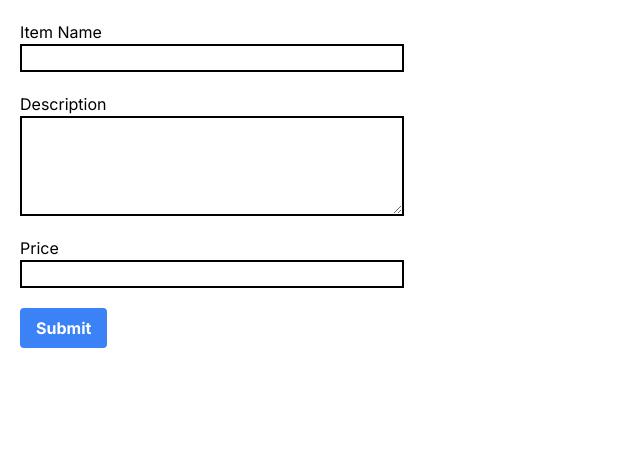
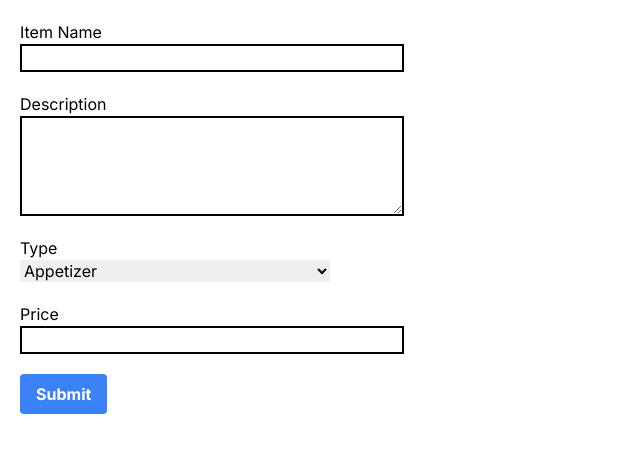
Before and after one commit to lukathao/restaurant-catalog, a Next.js app: page /admin/restaurants/1 in a window 1280 px wide. Shown: the top 452 px of the page, without its empty margins (0-640 px from the left). Built offline with nearby package versions, Linux system fonts and the light colour scheme.

Commit message:
fixed menus logic

```diff
--- a/src/app/admin/restaurants/[name]/page.tsx
+++ b/src/app/admin/restaurants/[name]/page.tsx
@@ -5,7 +5,7 @@ import React, { useEffect, useState } from 'react'
 import { useForm } from 'react-hook-form';
 
 
-const RestaurantMenuAdmin = async () => {
+const RestaurantMenuAdmin = () => {
   type MenuData = {
     restaurantId: string,
     itemName: string,
@@ -41,7 +41,7 @@ const RestaurantMenuAdmin = async () => {
       console.log(error);
     } finally {
       setLoading(false);
-      // reset();
+      reset();
     }
   };
 
@@ -85,12 +85,24 @@ const RestaurantMenuAdmin = async () => {
                   />
                   {errors.itemDescription && (<p className="text-red-500">{errors.itemDescription.message}</p>)}
               </div>
+              <div className="w-100 flex flex-col">
+                <label>Type</label>
+                <select {...register("itemType", {required: "Please select a valid item type", minLength: 2})}>
+                  <option>Appetizer</option>
+                  <option>Entree</option>
+                  <option>Drink</option>
+                  <option>A la carte</option>
+                  <option>Others</option>
+                </select>
+                {errors.itemType && (<p className="text-red-500">{errors.itemType.message}</p>)}
+              </div>
               <div className="flex flex-col">
                 <label>Price</label>
                 <input
                   type="number"
                   className="w-96 text-black border-black border-2"
                   min={0}
+                  step={"any"}
                   {...register("itemPrice", {
                     required: "Invalid price"
                   })}
--- a/src/app/api/menu/item/route.ts
+++ b/src/app/api/menu/item/route.ts
@@ -8,7 +8,7 @@ export async function POST(request: NextRequest) {
   "use server";
   try {
     const data = await request.json();
-    const restaurant = new Menu(
+    const menuItem = new Menu(
       "",
       data["restaurantId"],
       data["itemName"],
@@ -17,7 +17,7 @@ export async function POST(request: NextRequest) {
       data["itemPrice"],
     );
 
-    const res = await saveMenuItem(restaurant);
+    const res = await saveMenuItem(menuItem);
     // TODO null check
     return NextResponse.json({
       message: "Saved Restaurant",
--- a/src/app/service/menu.service.ts
+++ b/src/app/service/menu.service.ts
@@ -32,9 +32,9 @@ export async function getRestaurantMenu(id: string) {
 export async function saveMenuItem(menu: Menu) {
   const pool = await getNeonDbPool();
   const sql = sqlstring.format(
-    `insert into menus (id, business_id, item_name, item_description, item_type, price, is_active, created_at, updated_at)
+    `insert into menus (id, business_id, item_name, item_description, item_type, item_price, is_active, created_at, updated_at)
     values (gen_random_uuid (), ?, ?, ?, ?, ?, true, now(), NULL)`
-  , [menu.business_id, menu.item_name, menu.item_description, menu.item_type, menu.price])
+  , [menu.business_id, menu.item_name, menu.item_description, menu.item_type, menu.price]);
   try {
     console.log(sql);
     pool.connect();
```
Also changed, not shown: 1 other file (tests, documents, lock files or other folders).
